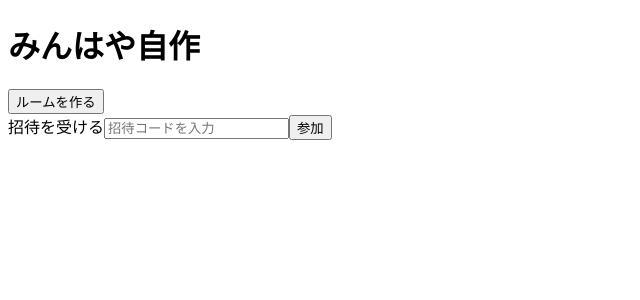
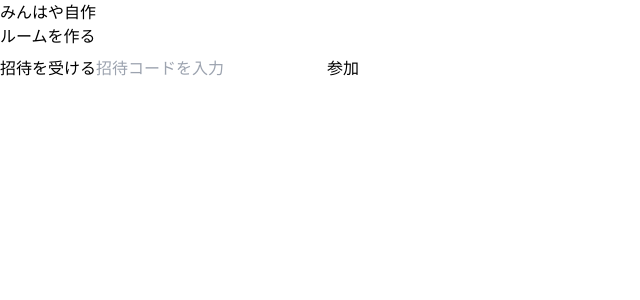
Before and after one commit to kinjo1130/quiz-minhaya, a Nuxt app: page / in a window 1280 px wide. Shown: the top 300 px of the page, without its empty margins (0-640 px from the left). Built offline with nearby package versions, Linux system fonts and the light colour scheme; no server answers.

Commit message:
Tailwindcssの導入

```diff
--- /dev/null
+++ b/assets/css/main.css
@@ -0,0 +1,3 @@
+@tailwind base;
+@tailwind components;
+@tailwind utilities;
--- /dev/null
+++ b/components/Button.vue
@@ -0,0 +1,11 @@
+<script setup lang="ts">
+const props = defineProps<{
+  type: 'button' | 'submit' | 'reset';
+  // class: string;
+}>()
+</script>
+<template>
+  <button :type="props.type" class="rounded-full p-2 text-white">
+    <slot></slot>
+  </button>
+</template>
--- a/nuxt.config.ts
+++ b/nuxt.config.ts
@@ -16,6 +16,7 @@ export default defineNuxtConfig({
       appId: process.env.APPID
     }
   },
+  css: ['~/assets/css/main.css'],
   postcss: {
     plugins: {
       tailwindcss: {},
--- a/pages/index.vue
+++ b/pages/index.vue
@@ -1,5 +1,5 @@
 <template>
-  <h1 class="font-bold">
+  <h1 class="">
     みんはや自作
   </h1>
   <button type="button" @click="createRoom">
@@ -11,6 +11,9 @@
     <button type="submit">
       参加
     </button>
+    <Button type="button" button-type="normal">
+      ルームを作る
+    </Button>
   </form>
 </template>
 <script lang="ts" setup>
--- a/tailwind.config.js
+++ b/tailwind.config.js
@@ -2,11 +2,12 @@
 module.exports = {
   // tailwindを適用したいファイル群を指定
   content: [
-    './app.vue', // <= ドキュメントからさらに追加
-    './components/**/*.{vue,js}',
+    './components/**/*.{js,vue,ts}',
     './layouts/**/*.vue',
     './pages/**/*.vue',
-    './plugins/**/*.{js,ts}'
+    './plugins/**/*.{js,ts}',
+    './nuxt.config.{js,ts}',
+    './app.vue'
   ],
   theme: {
     extend: {}
```
Also changed, not shown: 1 other file (tests, documents, lock files or other folders).
